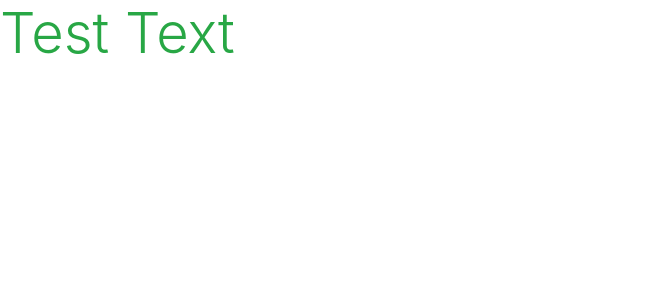
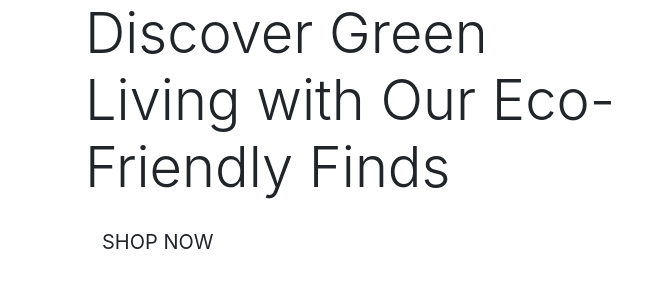
Before and after one commit to Jaycode88/ecofriendlynetwork, a Django app: page / in a window 1280 px wide. Shown: the top 300 px of the page, without its empty margins (0-671 px from the left). Run offline with Django 3.2, Linux system fonts and the light colour scheme.

Commit message:
Add Homepage content

```diff
--- a/home/templates/home/index.html
+++ b/home/templates/home/index.html
@@ -1,6 +1,27 @@
 {% extends "base.html" %}
 {% load static %}
 
+{% block page_header %}
+    <div class="container header-container">
+        <div class="row">
+            <div class="col"></div>
+        </div>
+    </div>
+{% endblock %}
+
 {% block content %}
-<h1 class="display-4 text-success">Test Text</h1>
+<div class="container h-100">
+    <div class="row h-100">
+        <div class="col-7 col-md-6 my-auto">
+            <h1 class="display-4 logo-font text-grey">
+                Discover Green Living with Our Eco-Friendly Finds
+            </h1>
+            <div class="my5">
+                <h4>
+                    <a href="" class="shop-now-button btn btn-lg rounded-0 text-uppercase py-3">Shop Now</a>
+                </h4>
+            </div>
+        </div>
+    </div>
+</div>
 {% endblock %}
--- a/templates/base.html
+++ b/templates/base.html
@@ -28,6 +28,7 @@
     {% block extra_js %}
     {% endblock %}
 
+    <!-- use extra title block for sections ie products etc. -->
     <title>Eco Friendly Network {% block extra_title %}{% endblock %}</title>
 
   </head>
```
